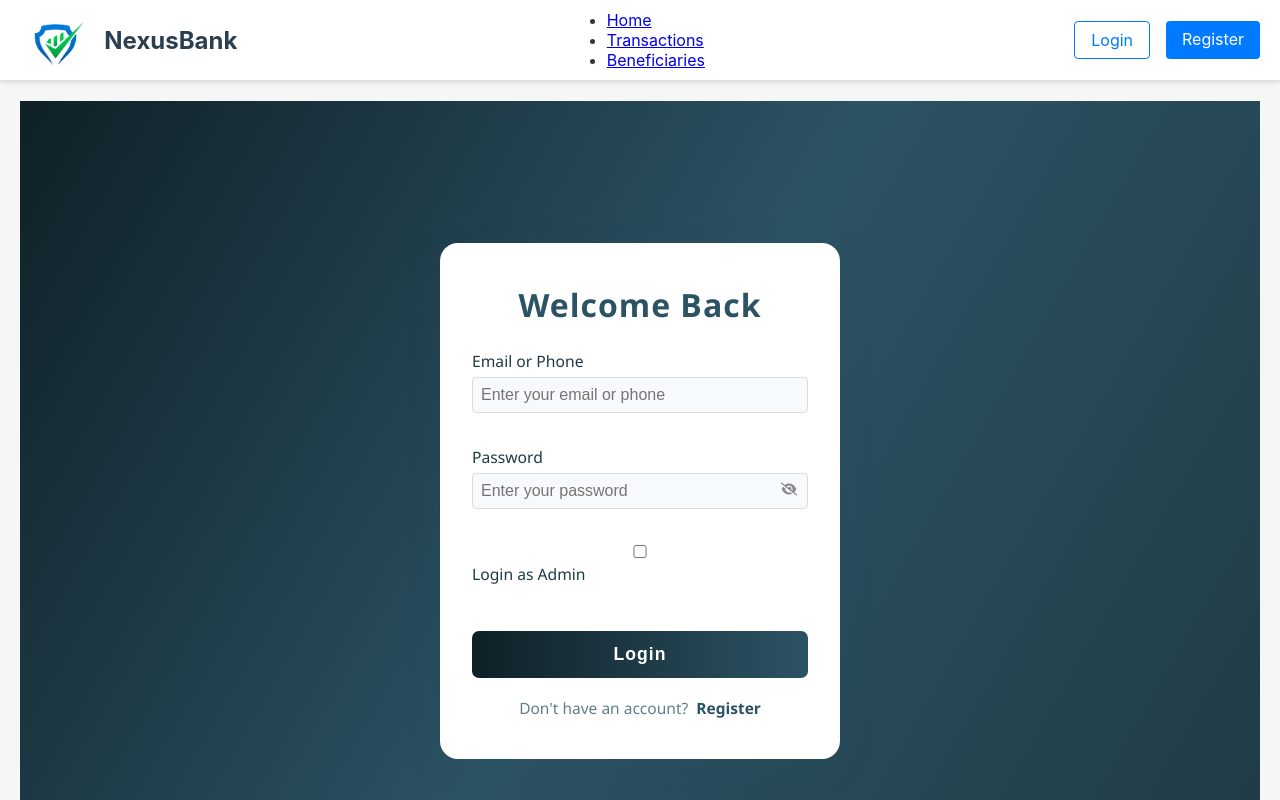
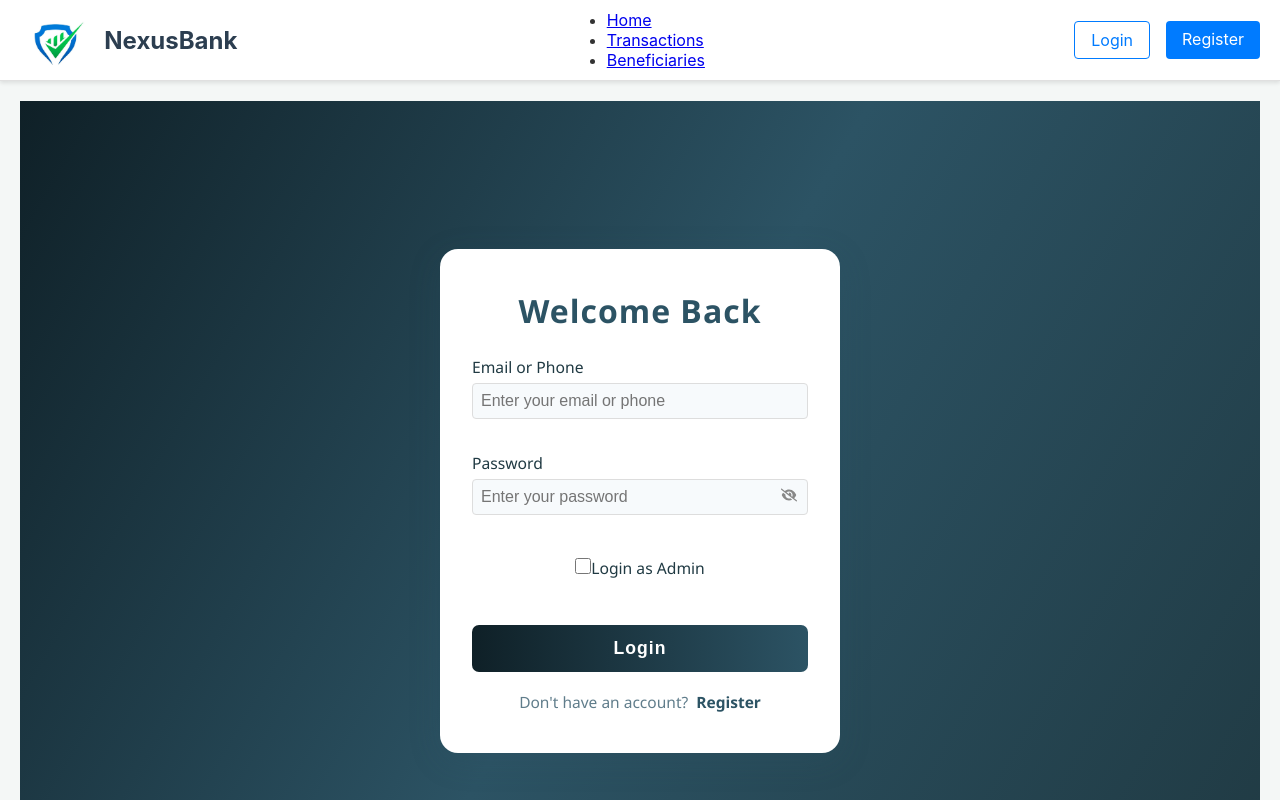
Before and after one commit to Namnika/E-BankingApplication, a React (Create React App) app in the folder FrontendApplication/: page /login in a window 1280 px wide. Shown: the top 800 px of the page. Built offline with nearby package versions, Linux system fonts and the light colour scheme.

Commit message:
add checkbox styles to login as admin

```diff
--- a/FrontendApplication/src/styles/Auth.css
+++ b/FrontendApplication/src/styles/Auth.css
@@ -36,6 +36,26 @@
   display: flex;
   flex-direction: column;
   gap: 1.1rem;
+}
+
+/* Add to Auth.css */
+.checkbox-group {
+  display: flex;
+  align-items: center;
+  margin: 10px 0;
+}
+
+.checkbox-group label {
+  display: flex;
+  align-items: center;
+  gap: 8px;
+  cursor: pointer;
+}
+
+.checkbox-group input[type="checkbox"] {
+  width: 16px;
+  height: 16px;
+  cursor: pointer;
 }
 
 .form-group {
@@ -104,11 +124,10 @@
   text-decoration: underline;
 }
 
-.error{
-  color: #FF0B55;
+.error {
+  color: #ff0b55;
   font-weight: 600;
   font-size: 0.9rem;
   margin: 0.5rem 0;
   letter-spacing: 1px;
-
 }
```
